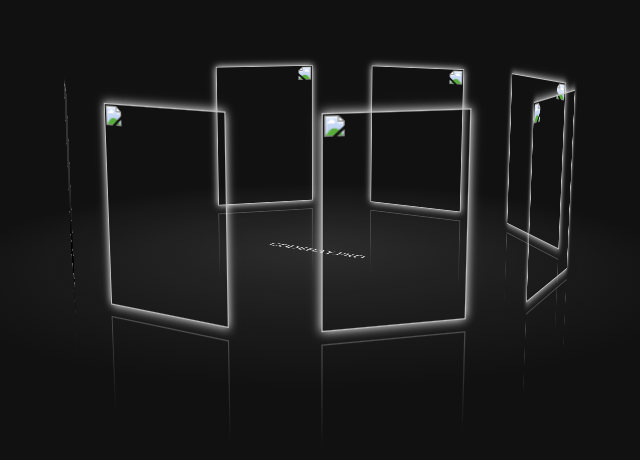
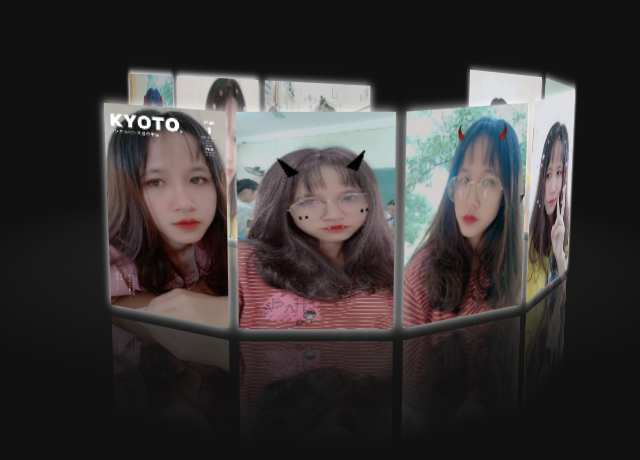
Before and after one commit to hoanganhthoa/hoanganhhhthoa.github.io, a plain HTML site: page index.html in a window 1280 px wide. Shown: the part 232-692 px from the top of the page, without its empty margins (324-964 px from the left). Drawn offline with Linux system fonts and the light colour scheme; grey boxes are pictures that could not be loaded.

Commit message:
Update index.html

```diff
--- a/index.html
+++ b/index.html
@@ -94,20 +94,26 @@
         <div id="spin-container">
         <!-- Đổi <div> (theo video) thành <img> để dễ dàng thêm, sửa, xoá các hình -->
         <!-- Muốn thêm ảnh thì chỉ cần thêm tag <img> hoặc <video> -->
-            <img src="images/1.jpg" alt="">
-            <img src="images/2.jpeg" alt="">
-            <img src="images/3.jpeg" alt="">
-            <img src="images/4.jpeg" alt="">
-            <img src="images/5.jpeg" alt="">
-            <img src="images/6.jpeg" alt="">
-<!-- tạo thư mục có tên images chứa ảnh ở trong đó và đặt thư mục ngang hàng với file index này nhé -->
-            <a target="_blank" href="images/6.jpeg">
-                <img src="images/6.jpeg" alt="">
+            <img src="images/IMG_0956.jpg" alt="">
+            <img src="images/IMG_0957.jpg" alt="">
+            <img src="images/IMG_0958.jpg" alt="">
+            <img src="images/IMG_0959.JPG" alt="">
+            <img src="images/IMG_0960.JPG" alt="">
+            <img src="images/IMG_0961.JPG" alt="">
+
+            <a target="_blank" >
+<img src="images/IMG_0962.JPG" alt="">
+            <img src="images/IMG_0963.JPG" alt="">
+            <img src="images/IMG_0964.JPG" alt="">
+
+</a>
+
+            <a target="_blank" >
+                <img src="images/IMG_0962.JPG" alt="">
+            <img src="images/IMG_0963.JPG" alt="">
+            <img src="images/IMG_0964.JPG" alt="">
             </a>
 
-            <video controls autoplay="autoplay" loop>
-                <source src="images/7.mp4" type="video/mp4">
-            </video>
 
             <p>CODEHAY.PRO</p>
 
```
